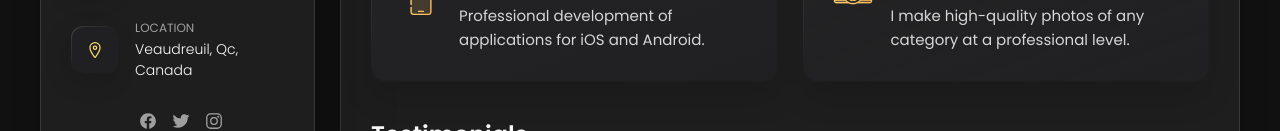
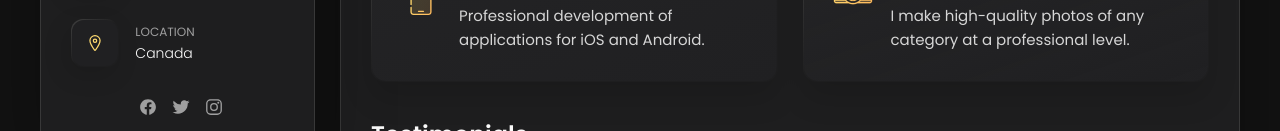
Before and after one commit to J0YSY/Portfolio, a plain HTML site: page index.html in a window 1280 px wide. Shown: the part 655-786 px from the top of the page. Drawn offline with nearby package versions, Linux system fonts and the light colour scheme.

Commit message:
Update index.html

```diff
--- a/index.html
+++ b/index.html
@@ -116,7 +116,7 @@
               <div class="contact-info">
                 <p class="contact-title">Location</p>
 
-                <address>Veaudreuil, Qc, Canada</address>
+                <address>Canada</address>
               </div>
             </li>
           </ul>
```
